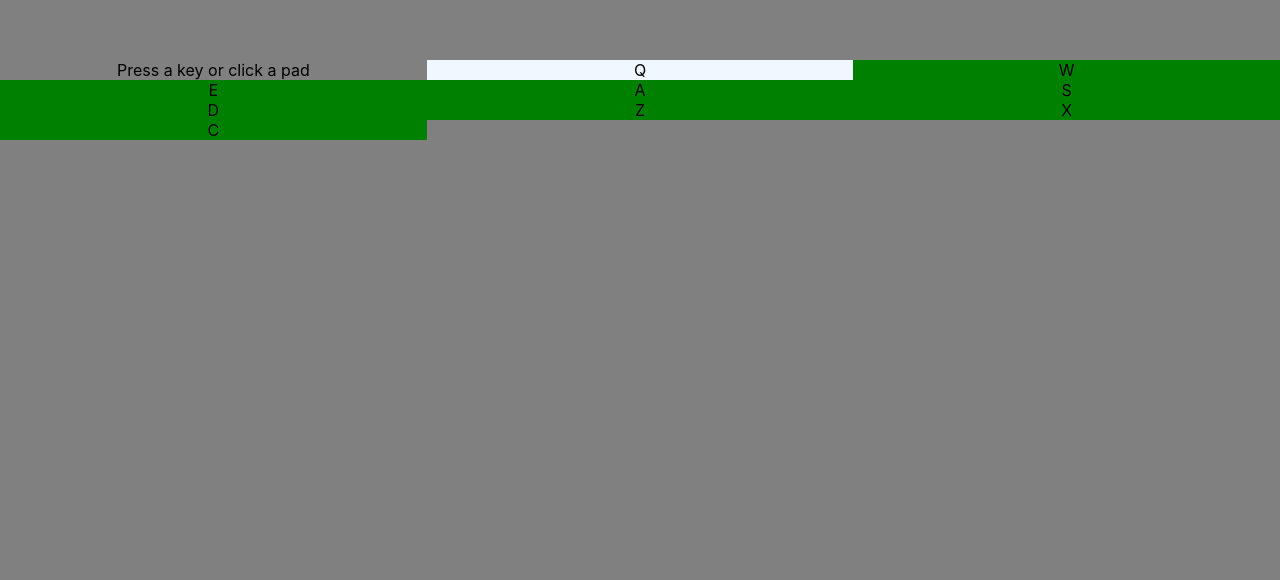
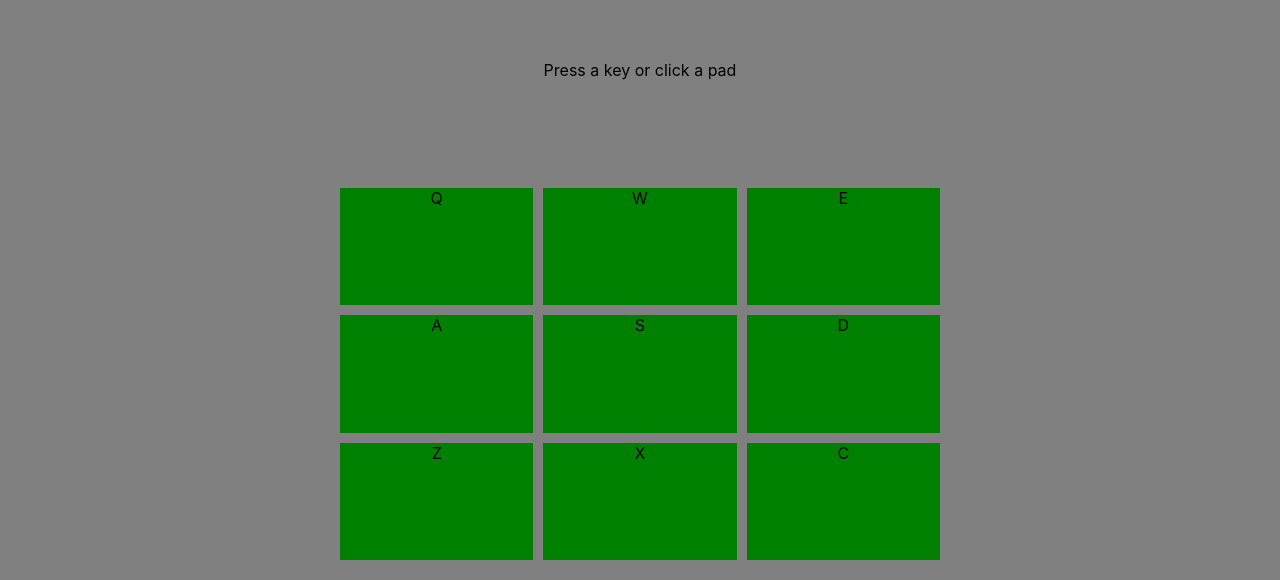
Before and after one commit to chrisbakeraugie/react-drum-machine, a React (Create React App) app: page / in a window 1280 px wide. Shown: the part 220-800 px from the top of the page. Built offline with nearby package versions, Linux system fonts and the light colour scheme.

Commit message:
Got the display message to align in the center, centered the drum pad on the page, working on looks. Use state to control css somehow??

```diff
--- a/src/App.css
+++ b/src/App.css
@@ -1,5 +1,9 @@
 .App {
   text-align: center;
+  /* display: grid;
+  grid-template-rows: repeat(4, 1fr);
+  grid-template-columns: repeat(3, 1fr);
+  margin-top: 35vh; */
 }
 
 body{
@@ -7,18 +11,62 @@ body{
 }
 
 #display {
+  margin: auto;
+  margin-top: 35vh;
   background-color: gray;
-  margin-top: 35vh;
   display: grid;
-  grid-template-rows: repeat(10, 1fr);
   grid-template-columns: repeat(3, 1fr);
+  grid-template-rows: repeat(4, 1fr);
+  grid-column-gap: 10px;
+  grid-row-gap: 10px;
+  width:600px;
+  height: 500px;
+  grid-area: 1/1/2/4;
+
+
 }
 
+#display-text{
+  grid-area: 1/1/2/4;
+}
 .drum-pad {
   display:grid;
+  text-align: center;
   background-color: green;
 }
 
 #Q{
-  background-color: aliceblue;
+  grid-area: 2 / 1 / 3 / 2;
 }
+
+#W{
+  grid-area: 2 / 2 / 3 / 3;
+}
+
+#E{
+  grid-area: 2 / 3 / 3 / 4;
+}
+
+#A{
+  grid-area: 3 / 1 / 4 / 2;
+}
+
+#S{
+  grid-area: 3 / 2 / 4 / 3;
+}
+
+#D{
+  grid-area: 3 / 3 / 4 / 4;
+}
+
+#Z{
+  grid-area: 4 / 1 / 5 / 2;
+}
+
+#X{
+  grid-area: 4 / 2 / 5 / 3;
+}
+
+#C{
+  grid-area: 4 / 3 / 5 / 4;
+}
--- a/src/components/DrumDisplay.js
+++ b/src/components/DrumDisplay.js
@@ -5,7 +5,7 @@ import DrumPad from "/Users/chrisbaker/react-drum-machine/src/components/DrumPad
 
 const DrumDisplay = (props) => (
     <div id={props.id}>
-        {props.display}
+        <div id="display-text">{props.display}</div>
         <DrumPad id={props.bankOne[0].keyTrigger} src={props.bankOne[0].url} keycode={props.bankOne[0].keyCode} padname={props.bankOne[0].id} handleDisplay={props.handleDisplay}></DrumPad>
         <DrumPad id={props.bankOne[1].keyTrigger} src={props.bankOne[1].url} keycode={props.bankOne[1].keyCode} padname={props.bankOne[1].id} handleDisplay={props.handleDisplay}></DrumPad>
         <DrumPad id={props.bankOne[2].keyTrigger} src={props.bankOne[2].url} keycode={props.bankOne[2].keyCode} padname={props.bankOne[2].id} handleDisplay={props.handleDisplay}></DrumPad>
```
